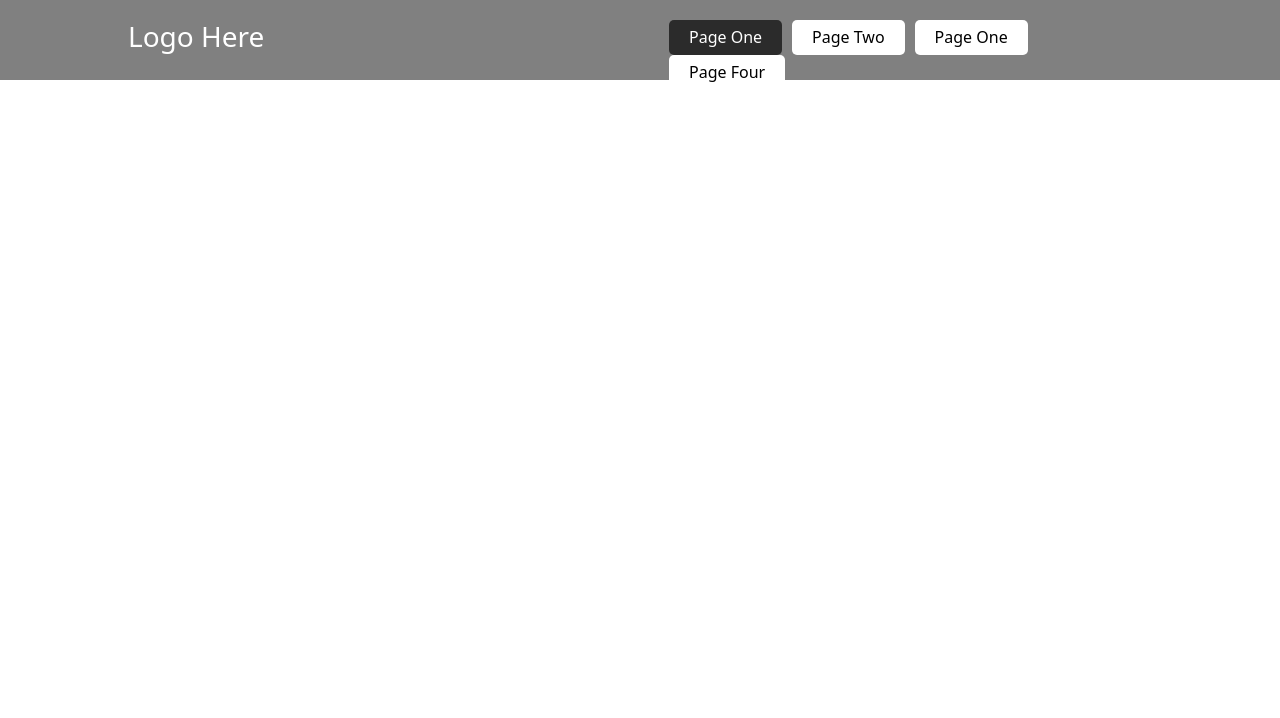
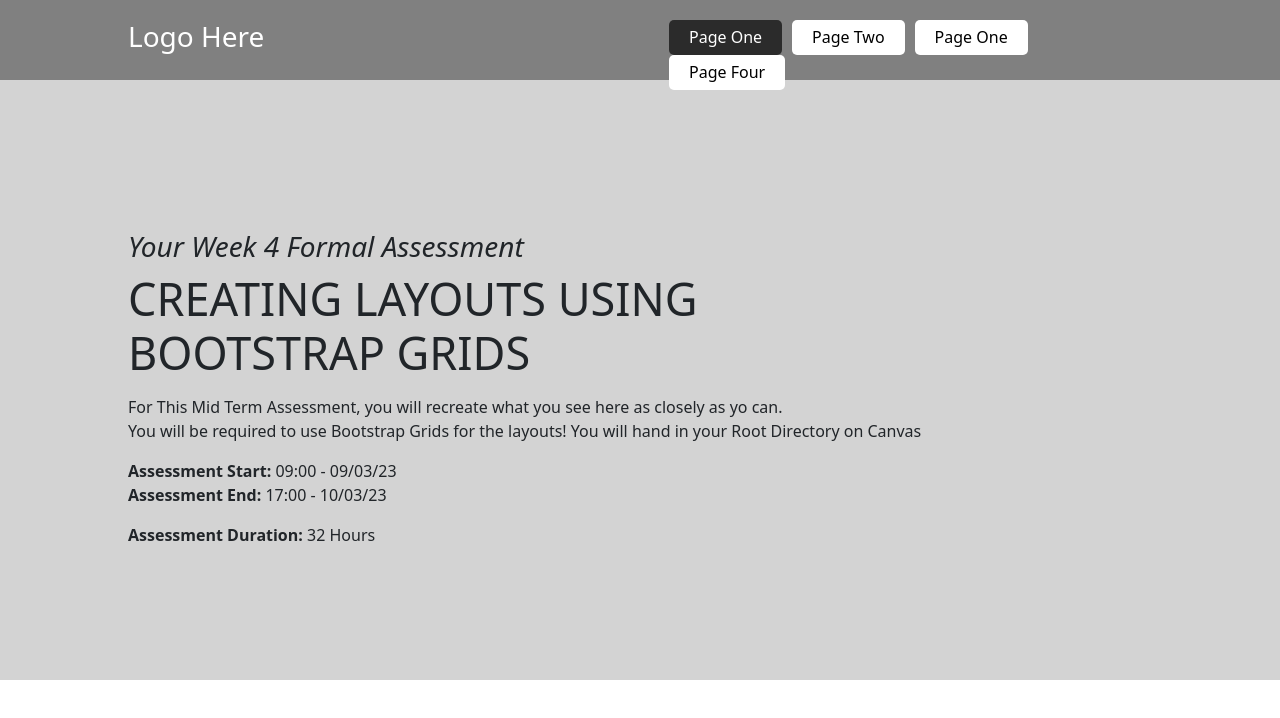
Before and after one commit to JoshuaDeKlerk/231207_Bootstrap-Grid-Based-Layout, a plain HTML site: page index.html in a window 1280 px wide. Drawn offline with nearby package versions, Linux system fonts and the light colour scheme.

Commit message:
header in index.html

```diff
--- a/css/main.css
+++ b/css/main.css
@@ -44,3 +44,16 @@ nav li:hover{
     color: white;
     background-color: #2b2b2b;
 }
+
+header h1{
+    font-size: 45px;
+    margin-bottom: 15px;
+}
+header{
+    height: 600px;
+    width: 100%;
+    background-color: lightgray;
+    padding-top: 150px;
+    padding-left: 10%;
+    padding-right: 10%;
+}
--- a/index.html
+++ b/index.html
@@ -27,5 +27,18 @@
         </div>
     </nav>
 
+    <header>
+        <H3><i>Your Week 4 Formal Assessment</i></H3>
+        <h1>CREATING LAYOUTS USING
+            <br>BOOTSTRAP GRIDS
+        </h1>
+        <p>For This Mid Term Assessment, you will recreate what you see here as closely as yo can.
+            <br>You will be required to use Bootstrap Grids for the layouts! You will hand in your Root Directory on Canvas
+        </p>
+        <p><b>Assessment Start:</b> 09:00 - 09/03/23
+        <br><b>Assessment End:</b> 17:00 - 10/03/23</p>
+        <p><b>Assessment Duration:</b> 32 Hours</p>
+    </header>
+
 </body>
 </html>
```
